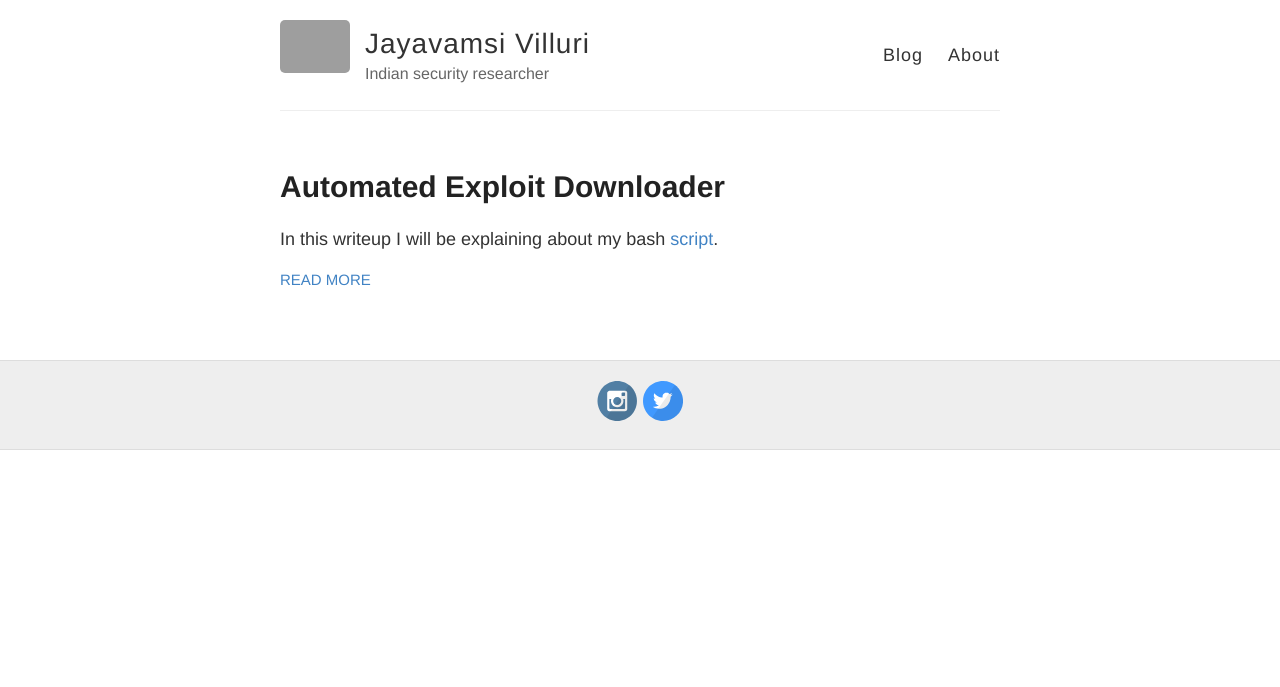
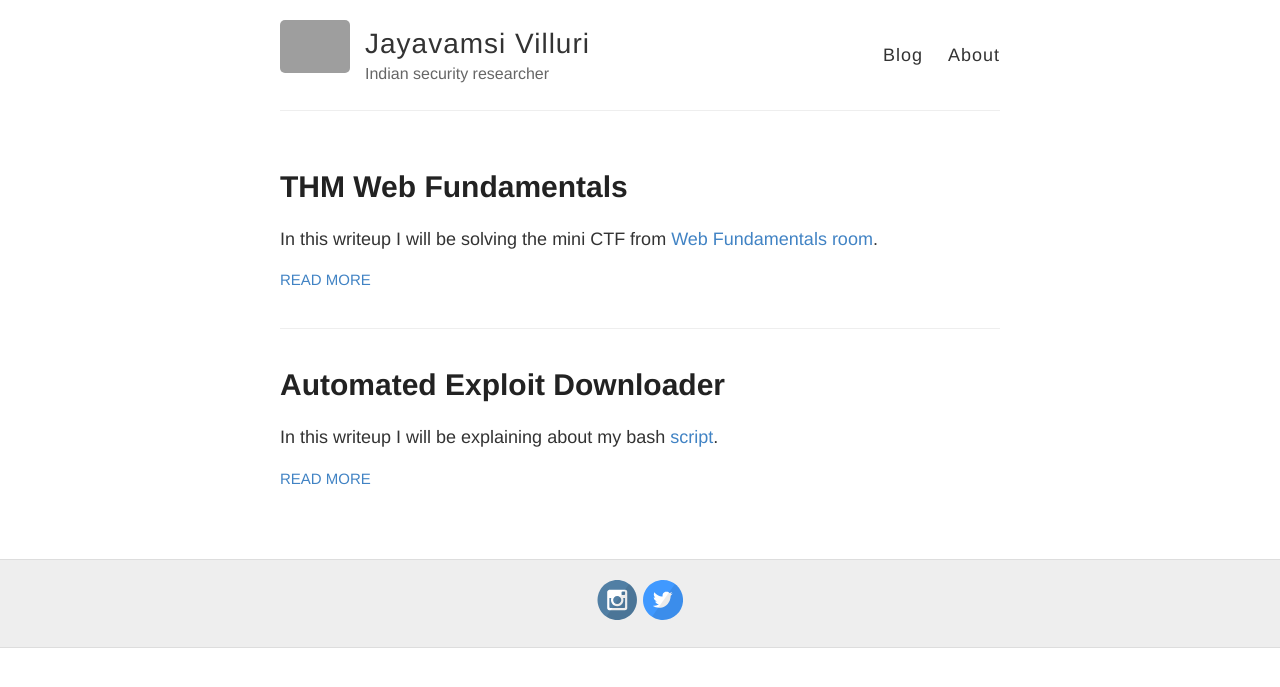
Before and after one commit to v1llur1/v1llur1.github.io, a Jekyll site: the page built from index.html, in a window 1280 px wide. Shown: the top 687 px of the page. Built offline with Jekyll 4.4.1, drawn with Linux system fonts in a browser that asks for light colours; part of the change alters nothing that is shown; grey boxes are pictures that could not be loaded.

Commit message:
updated post

```diff
--- a/_config.yml
+++ b/_config.yml
@@ -9,7 +9,7 @@ name: Jayavamsi Villuri
 description: Indian security researcher
 
 # URL of your avatar or profile pic (you could use your GitHub profile pic)
-avatar: https://pbs.twimg.com/profile_images/1394598527880204288/drzGM-Aq_400x400.jpg
+avatar: https://media-exp1.licdn.com/dms/image/C5603AQGq5ScHumWe1Q/profile-displayphoto-shrink_800_800/0/1623765067633?e=1635379200&v=beta&t=RWIFOFzSAWkH9A5MjzMInkR444727NGN9wlJq4VLKRQ
 
 #
 # Flags below are optional
--- /dev/null
+++ b/_posts/2021-8-23-thm-web-fundamentals-mini-ctf.md
@@ -0,0 +1,77 @@
+---
+layout: post
+title: THM Web Fundamentals
+tags: thm
+---
+In this writeup I will be solving the mini CTF from [Web Fundamentals room](https://tryhackme.com/room/webfundamentals).
+
+### Note To The Blog Readers
+
+I hope you've completed the previous tasks. This writeup is only going to be about the mini CTF i.e., Task-5.\
+Also, flags have been blurred because of THM's writeup policy. I hope you'll respect that.
+
+Also, one more thing I wanna tell you people is that the flags have been blurred officially.\
+But still you can find the flags from this blog. Favor from my side to you people !
+
+### Mini CTF
+
+!! My machine IP from below may differ with yours.
+
+There's a web server running on http://MACHINE_IP:8081. Connect to it and get the flags!
+
+- GET request. Make a GET request to the web server with path /ctf/get
+- POST request. Make a POST request with the body "flag_please" to /ctf/post
+- Get a cookie. Make a GET request to /ctf/getcookie and check the cookie the server gives you
+- Set a cookie. Set a cookie with name "flagpls" and value "flagpls" in your devtools (or with curl!) and make a GET request to /ctf/sendcookie
+
+---
+
+<details>
+<summary>What's the GET flag?\
+_HINT:You can perform a GET request with curl, or your web browser_</summary>
+<br>
+![Flag 1](images/thm-web-fundamentals/flag1.jpeg)
+<!---
+dGhtezE2MjUyMGJlYzkyNWJkNzk3OWU5YWU2NWE3MjVmOTlmfQ==
+--->
+</details>
+
+---
+
+<details>
+<summary>What's the POST flag?\
+_HINT:cURL is probably the easiest way to do this, use -X POST and --data < whatever you want to send >_</summary>
+<br>
+![Flag 2](images/thm-web-fundamentals/flag2.jpeg)
+<!---
+dGhtezM1MTdjOTAyZTIyZGVmOWM2ZTA5Yjk5YTkwNDBiYTA5fQ==
+--->
+</details>
+
+---
+
+<details>
+<summary>What's the "Get a cookie" flag?\
+_HINT:The web server will give you a cookie, check them in Firefox dev tools after viewing the page_</summary>
+<br>
+![Flag 3](images/thm-web-fundamentals/flag3.jpeg)
+<!---
+dGhtezkxYjFhYzI2MDZmMzZiOTM1ZjQ2NTU1ODIxM2Q3ZWJkfQ==
+--->
+</details>
+
+---
+
+<details>
+<summary>What's the "Set a cookie" flag?\
+_HINT:Using Firefox dev tools, you can add a cookie. The Name and value should both be "flagpls". If you set the cookie in Firefox, it will only apply in Firefox._</summary>
+<br>
+![Flag 4](images/thm-web-fundamentals/flag4.jpeg)
+<!---
+dGhte2MxMGI1Y2I3NTQ2ZjM1OWQxOWM3NDdkYjJkMGY0N2IzfQ==
+--->
+</details>
+
+---
+
+`You can connect me through the below platforms for my further updates`
```
Also changed, not shown: images/thm-web-fundamentals/flag1.jpeg (added), images/thm-web-fundamentals/flag2.jpeg (added), images/thm-web-fundamentals/flag3.jpeg (added), images/thm-web-fundamentals/flag4.jpeg (added).
